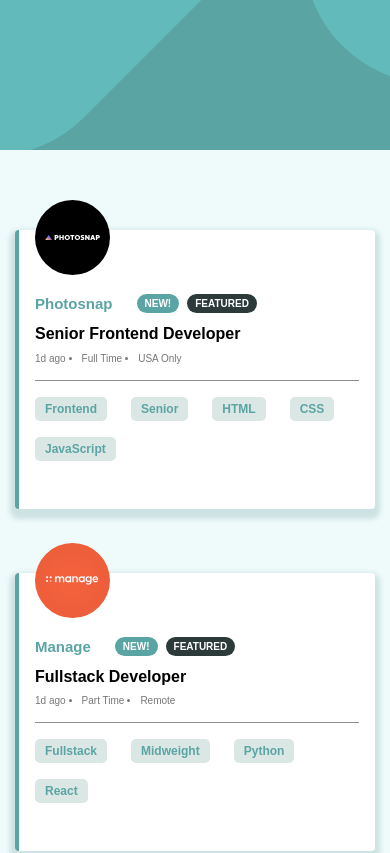
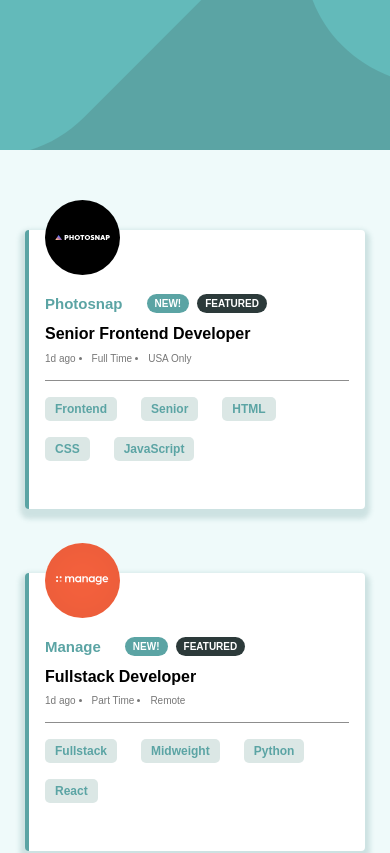
Before and after one commit to dhillman1989/fem-job-listings, a React (Create React App) app: page / in a window 390 px wide. Shown: the top 853 px of the page. Built offline with nearby package versions, Linux system fonts and the light colour scheme.

Commit message:
mobile width change

```diff
--- a/src/css/main.css
+++ b/src/css/main.css
@@ -21,7 +21,7 @@
 
 .listings,
 .filterbox {
-  width: 360px;
+  width: 340px;
 }
 
 .filterbox {
--- a/src/sass/base/_base.scss
+++ b/src/sass/base/_base.scss
@@ -21,7 +21,7 @@
 
 .listings,
 .filterbox {
-  width: 360px;
+  width: 340px;
 }
 
 .filterbox {
```
